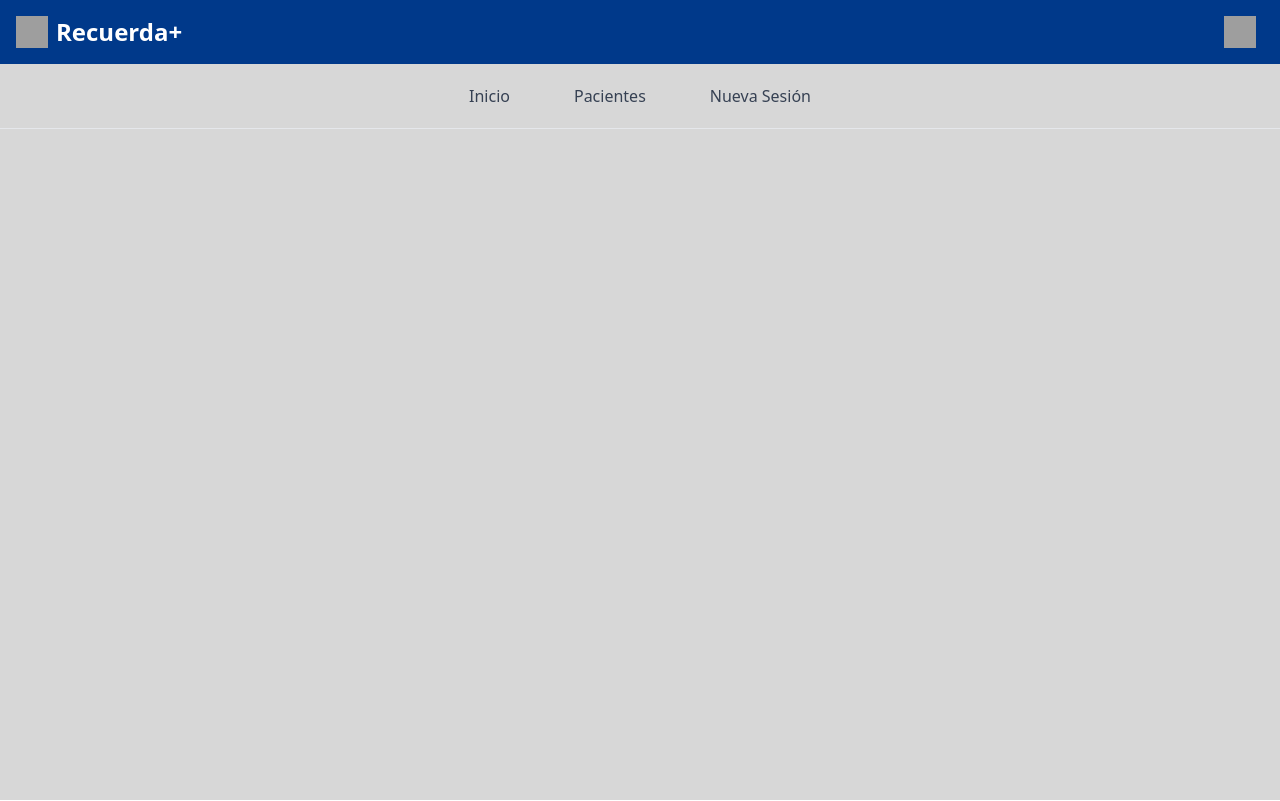
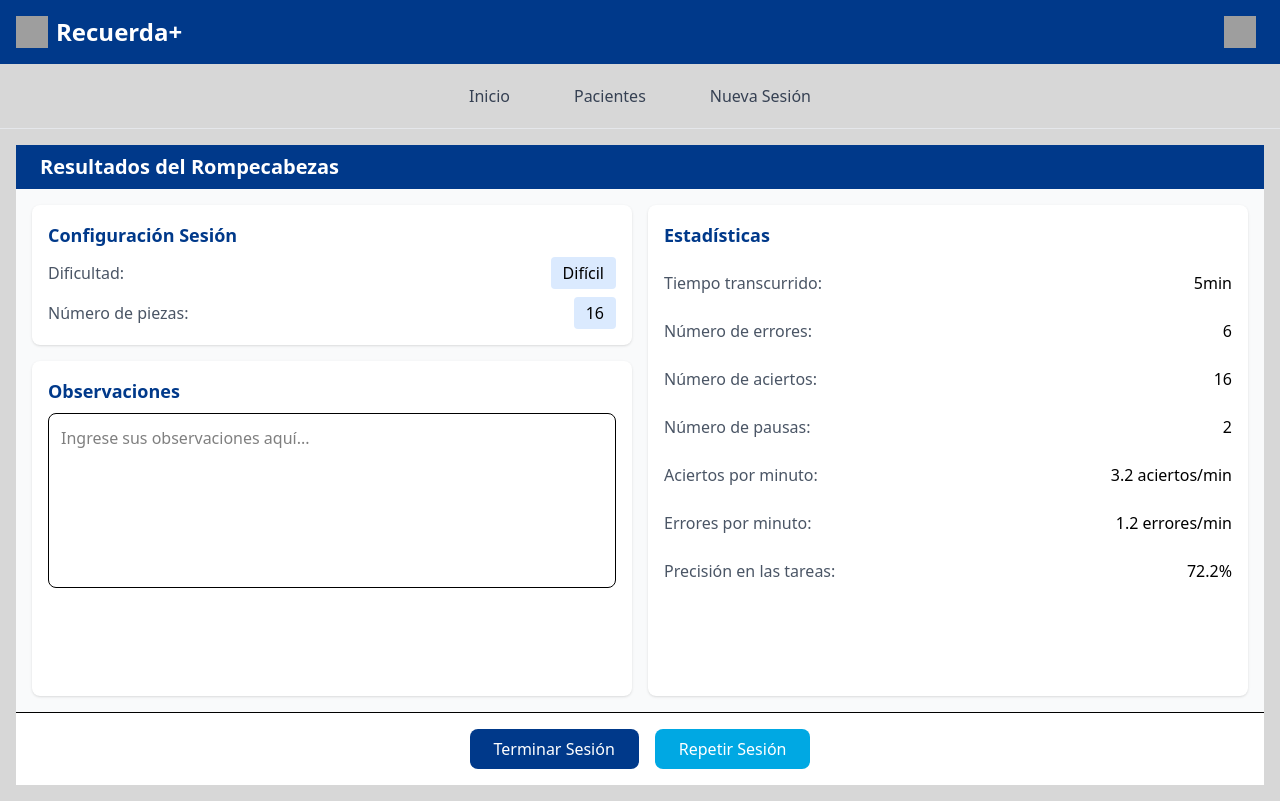
Before and after one commit to Ketif2/InteractiveGames, a React (Vite) app in the folder client/: page /games/puzzle/end in a window 1280 px wide. Built offline with nearby package versions, Linux system fonts and the light colour scheme; no server answers; grey boxes are pictures that could not be loaded.

Commit message:
Remove Toaster component and add PuzzleEnd route for game completion

```diff
--- a/client/src/App.jsx
+++ b/client/src/App.jsx
@@ -6,16 +6,6 @@ import './App.css';
 function App() {
   return (
     <BrowserRouter>
-      <Toaster
-        position="top-right"
-        toastOptions={{
-          duration: 3000,
-          style: {
-            background: '#363636',
-            color: '#fff',
-          },
-        }}
-      />
       <AppRoutes />
     </BrowserRouter>
   );
--- a/client/src/pages/games/puzzle/PuzzleEnd.jsx
+++ b/client/src/pages/games/puzzle/PuzzleEnd.jsx
@@ -1,148 +1,144 @@
 // src/pages/games/puzzle/PuzzleEnd.jsx
 import React, { useState } from 'react';
 import { useLocation, useNavigate } from 'react-router-dom';
-import { puzzleService } from '../../../services/puzzleService';
 
 const PuzzleEnd = () => {
+    const navigate = useNavigate();
     const location = useLocation();
-    const navigate = useNavigate();
-    const { stats, config, configId, patientId } = location.state || {};
+    const { patientId, sessionId } = location.state || {};
+    const [loading, setLoading] = useState(false);
+    const [observations, setObservations] = useState('');
 
-    const [observations, setObservations] = useState('');
-    const [loading, setLoading] = useState(false);
-    const [error, setError] = useState('');
-
-    const formatTime = (seconds) => {
-        const minutes = Math.floor(seconds / 60);
-        const remainingSeconds = seconds % 60;
-        return `${minutes}m ${remainingSeconds}s`;
+    // Mock data - reemplazar con datos reales del backend
+    const mockStats = {
+        timeElapsed: '5min',
+        errors: 6,
+        successes: 16,
+        pauses: 2,
+        successesPerMinute: 3.2,
+        errorsPerMinute: 1.2,
+        accuracy: 72.2
     };
 
-    const handlePlayAgain = () => {
-        navigate(`/games/puzzle/config?patient=${patientId}`);
+    const mockConfig = {
+        difficulty: 'Difícil',
+        pieces: 16
     };
 
     const handleFinishSession = async () => {
         setLoading(true);
-        setError('');
+        try {
+            // TODO: Descomentar cuando se implemente el backend
+            /*
+            await puzzleService.saveSession({
+                patientId,
+                sessionId,
+                stats: mockStats,
+                config: mockConfig,
+                observations,
+                status: 'Hecho'
+            });
+            */
 
-        try {
-            await puzzleService.saveStats(configId, {
-                ...stats,
-                observations
-            });
-            navigate(`/games/${patientId}`);
+            navigate('/new-session');
         } catch (error) {
-            setError('Error al guardar las estadísticas. Por favor, intente nuevamente.');
-            console.error('Error:', error);
+            console.error('Error al guardar la sesión:', error);
         } finally {
             setLoading(false);
         }
     };
 
-    if (loading) {
-        return (
-            <div className="flex justify-center items-center min-h-screen">
-                <div className="animate-spin rounded-full h-12 w-12 border-b-2 border-[#00398A]"></div>
-            </div>
-        );
-    }
+    const handlePlayAgain = () => {
+        navigate('/games/puzzle/config', {
+            state: { patientId }
+        });
+    };
 
     return (
-        <div className="container mx-auto px-4 py-8">
-            <div className="max-w-2xl mx-auto bg-white rounded-lg shadow-lg p-6">
-                <h2 className="text-2xl font-bold text-[#00398A] mb-6">
-                    Resumen del Juego
-                </h2>
+        <div className="h-[calc(100vh-10rem)] flex flex-col bg-gray-50">
+            {/* Header */}
+            <div className="bg-[#00398A] text-white py-2 px-6">
+                <h1 className="text-xl font-semibold">Resultados del Rompecabezas</h1>
+            </div>
 
-                {error && (
-                    <div className="mb-4 p-4 bg-red-100 text-red-700 rounded-md">
-                        {error}
-                    </div>
-                )}
-
-                <div className="space-y-6">
-                    {/* Estadísticas */}
-                    <div className="bg-gray-50 p-4 rounded-lg">
-                        <h3 className="font-semibold text-lg mb-3">Estadísticas</h3>
-                        <div className="grid grid-cols-2 gap-4">
-                            <div>
-                                <p className="text-gray-600">Intentos exitosos</p>
-                                <p className="font-medium">{stats.successMoves}</p>
+            {/* Contenido principal */}
+            <div className="flex-1 p-4 grid grid-cols-2 gap-4 min-h-0">
+                {/* Columna izquierda */}
+                <div className="flex flex-col gap-4 h-full">
+                    {/* Configuración */}
+                    <section className="bg-white rounded-lg shadow p-4">
+                        <h2 className="text-lg font-semibold text-[#00398A] mb-2">
+                            Configuración Sesión
+                        </h2>
+                        <div className="space-y-2">
+                            <div className="flex justify-between items-center">
+                                <span className="text-gray-600">Dificultad:</span>
+                                <span className="bg-blue-100 px-3 py-1 rounded">{mockConfig.difficulty}</span>
                             </div>
-                            <div>
-                                <p className="text-gray-600">Intentos fallidos</p>
-                                <p className="font-medium">{stats.failedMoves}</p>
-                            </div>
-                            <div>
-                                <p className="text-gray-600">Ayudas utilizadas</p>
-                                <p className="font-medium">{stats.helpCount}</p>
-                            </div>
-                            <div>
-                                <p className="text-gray-600">Tiempo total</p>
-                                <p className="font-medium">{formatTime(stats.totalTime)}</p>
-                            </div>
-                            <div>
-                                <p className="text-gray-600">Tiempo en pausas</p>
-                                <p className="font-medium">{formatTime(stats.totalPauses)}</p>
+                            <div className="flex justify-between items-center">
+                                <span className="text-gray-600">Número de piezas:</span>
+                                <span className="bg-blue-100 px-3 py-1 rounded">{mockConfig.pieces}</span>
                             </div>
                         </div>
-                    </div>
-
-                    {/* Configuración */}
-                    <div className="bg-gray-50 p-4 rounded-lg">
-                        <h3 className="font-semibold text-lg mb-3">Configuración</h3>
-                        <div className="grid grid-cols-2 gap-4">
-                            <div>
-                                <p className="text-gray-600">Dificultad</p>
-                                <p className="font-medium">{config.difficulty}</p>
-                            </div>
-                            <div>
-                                <p className="text-gray-600">Tamaño del rompecabezas</p>
-                                <p className="font-medium">{config.gridSize}</p>
-                            </div>
-                            <div>
-                                <p className="text-gray-600">Rompecabezas armados</p>
-                                <p className="font-medium">{config.puzzleCount}</p>
-                            </div>
-                        </div>
-                    </div>
+                    </section>
 
                     {/* Observaciones */}
-                    <div>
-                        <label className="block text-sm font-medium text-gray-700 mb-2">
-                            Observaciones del terapeuta
-                        </label>
+                    <section className="bg-white rounded-lg shadow p-4 flex-1">
+                        <h2 className="text-lg font-semibold text-[#00398A] mb-2">
+                            Observaciones
+                        </h2>
                         <textarea
-                            rows={4}
                             value={observations}
                             onChange={(e) => setObservations(e.target.value)}
-                            className="w-full p-2 border rounded-md focus:ring-[#00398A] focus:border-[#00398A]"
+                            className="w-full h-[calc(100%-8rem)] p-3 border rounded-lg resize-none"
                             placeholder="Ingrese sus observaciones aquí..."
                         />
-                    </div>
+                    </section>
+                </div>
 
-                    {/* Botones */}
-                    <div className="flex justify-between pt-6">
-                        <button
-                            onClick={handlePlayAgain}
-                            className="px-4 py-2 bg-[#00A8E3] text-white rounded hover:bg-[#0096cc] transition-colors"
-                            disabled={loading}
-                        >
-                            Volver a jugar
-                        </button>
-                        <button
-                            onClick={handleFinishSession}
-                            className="px-4 py-2 bg-[#00398A] text-white rounded hover:bg-[#002d6f] transition-colors"
-                            disabled={loading}
-                        >
-                            Terminar sesión
-                        </button>
+                {/* Columna derecha - Estadísticas */}
+                <div className="bg-white rounded-lg shadow p-4 flex flex-col h-full">
+                    <h2 className="text-lg font-semibold text-[#00398A] mb-4">
+                        Estadísticas
+                    </h2>
+                    <div className="space-y-3 flex-1">
+                        <StatItem label="Tiempo transcurrido" value={`${mockStats.timeElapsed}`} />
+                        <StatItem label="Número de errores" value={mockStats.errors} />
+                        <StatItem label="Número de aciertos" value={mockStats.successes} />
+                        <StatItem label="Número de pausas" value={mockStats.pauses} />
+                        <StatItem label="Aciertos por minuto" value={`${mockStats.successesPerMinute} aciertos/min`} />
+                        <StatItem label="Errores por minuto" value={`${mockStats.errorsPerMinute} errores/min`} />
+                        <StatItem label="Precisión en las tareas" value={`${mockStats.accuracy}%`} />
                     </div>
                 </div>
+            </div>
+
+            {/* Botones */}
+            <div className="p-4 bg-white border-t flex justify-center gap-4 mt-auto">
+                <button
+                    onClick={handleFinishSession}
+                    disabled={loading}
+                    className="px-6 py-2 bg-[#00398A] text-white rounded-lg hover:bg-[#002d6f] transition-colors disabled:opacity-50"
+                >
+                    {loading ? 'Guardando...' : 'Terminar Sesión'}
+                </button>
+                <button
+                    onClick={handlePlayAgain}
+                    disabled={loading}
+                    className="px-6 py-2 bg-[#00A8E3] text-white rounded-lg hover:bg-[#0096cc] transition-colors disabled:opacity-50"
+                >
+                    Repetir Sesión
+                </button>
             </div>
         </div>
     );
 };
 
+const StatItem = ({ label, value }) => (
+    <div className="flex justify-between items-center py-1.5">
+        <span className="text-gray-600">{label}:</span>
+        <span className="font-medium">{value}</span>
+    </div>
+);
+
 export default PuzzleEnd;
--- a/client/src/routes/AppRoutes.jsx
+++ b/client/src/routes/AppRoutes.jsx
@@ -18,6 +18,8 @@ import PuzzleGame from '../pages/games/puzzle/PuzzleGame';
 import SequenceGame from '../pages/games/sequence/SequenceGame';
 import MemoryGame from '../pages/games/memory/MemoryGame';
 import ForestGame from '../pages/games/forest/ForestGame';
+
+import PuzzleEnd from '../pages/games/puzzle/PuzzleEnd';
 
 export const AppRoutes = () => {
   return (
@@ -88,7 +90,15 @@ export const AppRoutes = () => {
 
       <Route path="/games/puzzle/play" element={
         <PrivateRoute>
-          <PuzzleGame />
+          <PuzzleGame/>
+        </PrivateRoute>
+      } />
+
+      <Route path="/games/puzzle/end" element={
+        <PrivateRoute>
+          <Layout>
+          <PuzzleEnd />
+          </Layout>
         </PrivateRoute>
       } />
 
@@ -101,11 +111,9 @@ export const AppRoutes = () => {
         </PrivateRoute>
       } />
 
-      <Route path="/games/sequence/config" element={
+      <Route path="/games/sequence/play" element={
         <PrivateRoute>
-          <Layout>
-            <SequenceConfig />
-          </Layout>
+          <SequenceGame/>
         </PrivateRoute>
       } />
 
@@ -138,16 +146,6 @@ export const AppRoutes = () => {
           <ForestGame />
         </PrivateRoute>
       } />
-
-      {/* FIN DE JUEGOS ------------------------------------------- */}
-
-     <Route path="/games/:gameId/end" element={
-       <PrivateRoute>
-         <Layout>
-           {/* Aquí irá el componente de fin de juego cuando lo creemos */}
-         </Layout>
-       </PrivateRoute>
-     } />
    </Routes>
   );
 };
```
